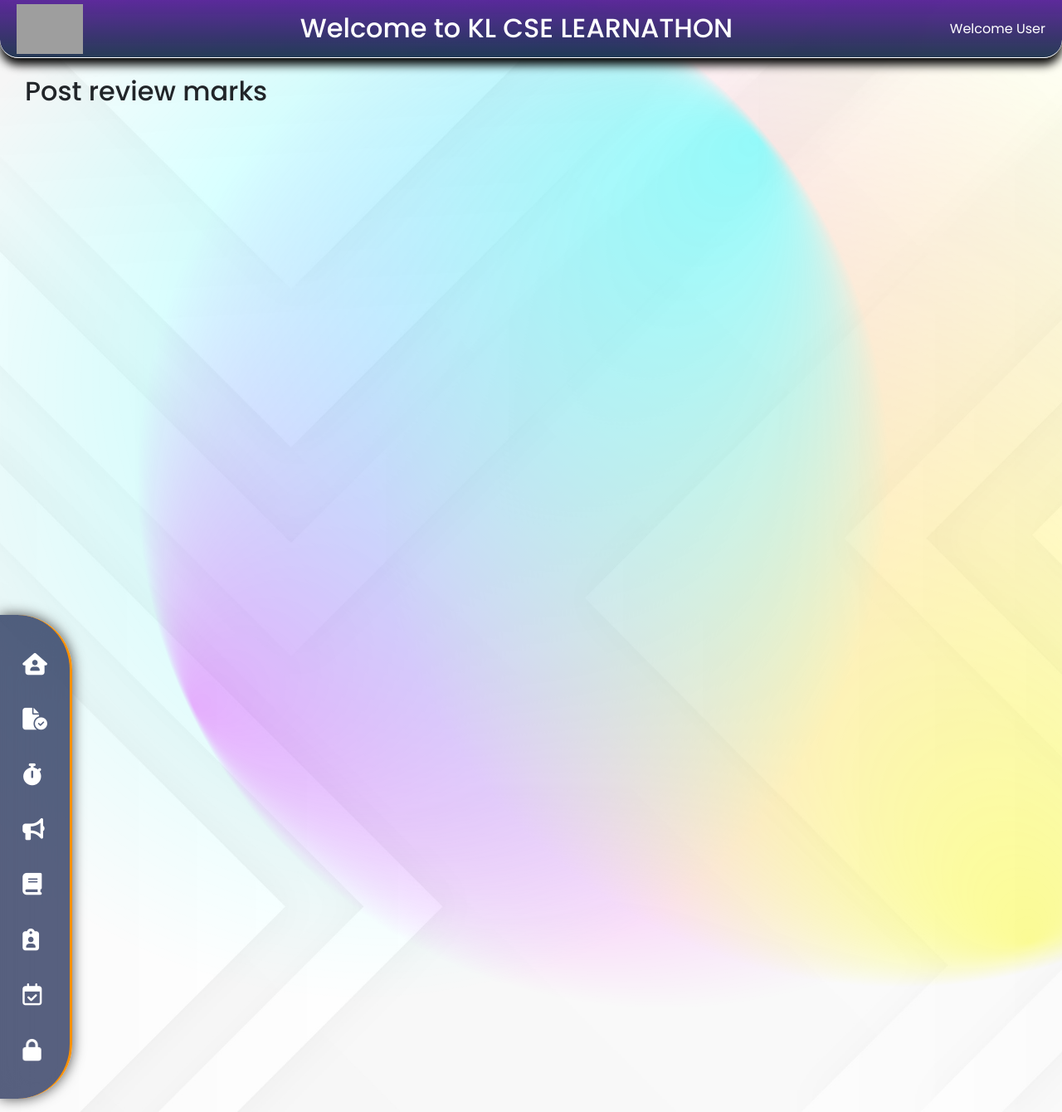
After one commit to rajgopalhota/Learnathon, a Django app: page /postmarks in a window 1280 px wide. The commit adds this page. Shown: the whole page at 83% size. Run offline with Django 4.2, Linux system fonts and the light colour scheme; some libraries are stand-ins or nearby versions; grey boxes are pictures that could not be loaded.

Commit message:
components added

```diff
--- a/Website/static/stylesheets/base.css
+++ b/Website/static/stylesheets/base.css
@@ -72,7 +72,7 @@ a {
   height: max-content;
   position: fixed;
   inset: 0;
-  margin: auto 0;
+  margin: auto 0 0 0;
   z-index: 999;
 }
 .homenavlist {
--- a/Website/templates/base.html
+++ b/Website/templates/base.html
@@ -53,6 +53,16 @@
         <a href="/reviews" class="homenavlink">
           <i class="fa-solid fa-book" style="color: #ffffff"></i>
           <span class="homenavname">Reviews</span>
+        </a>
+
+        <a href="/postattendance" class="homenavlink">
+          <i class="fa-solid fa-clipboard-user" style="color: #ffffff;"></i>
+          <span class="homenavname">Post attendance</span>
+        </a>
+
+        <a href="/postmarks" class="homenavlink">
+          <i class="fa-regular fa-calendar-check" style="color: #ffffff;"></i>
+          <span class="homenavname">Post marks</span>
         </a>
 
         <a
--- /dev/null
+++ b/Website/templates/components/postattendance.html
@@ -0,0 +1,6 @@
+{% extends 'base.html' %} {% block title %} Home {% endblock title %}
+{% block body %}
+
+<h1>Post attendance to students</h1>
+
+{% endblock body %}
--- /dev/null
+++ b/Website/templates/components/postmarks.html
@@ -0,0 +1,6 @@
+{% extends 'base.html' %} {% block title %} Home {% endblock title %}
+{% block body %}
+
+<h1>Post review marks</h1>
+
+{% endblock body %}
--- a/Website/urls.py
+++ b/Website/urls.py
@@ -7,6 +7,8 @@ urlpatterns = [
     path('timetable', views.timetable, name='timetable'),
     path('announcements', views.announcements, name='announcements'),
     path('reviews', views.reviews, name='reviews'),
+    path('postmarks', views.postmarks, name='postmarks'),
+    path('postattendance', views.postattendance, name='postattendance'),
 
 ]
 
--- a/Website/views.py
+++ b/Website/views.py
@@ -16,3 +16,9 @@ def timetable(request):
 
 def marksheets(request):
     return render(request, 'components/marksheets.html')
+
+def postmarks(req):
+    return render(req, 'components/postmarks.html')
+
+def postattendance(req):
+    return render(req, 'components/postattendance.html')
```
Also changed, not shown: db.sqlite3.
